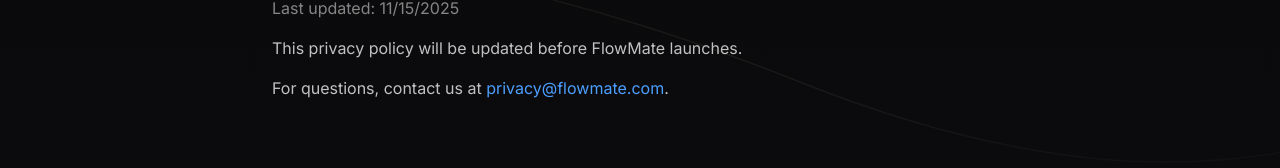
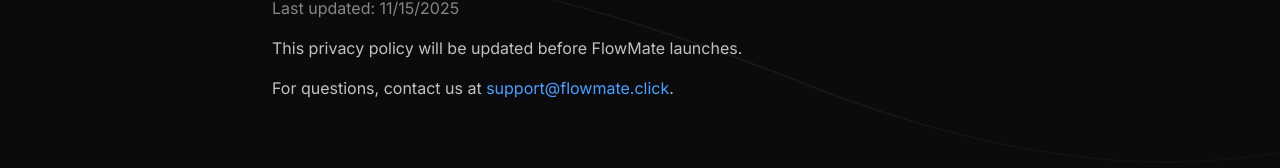
Before and after one commit to Max-Mendes91/flowmate-landing, a Next.js app: page /privacy in a window 1280 px wide. Shown: the part 218-386 px from the top of the page. Built offline with nearby package versions, Linux system fonts and the light colour scheme.

Commit message:
fix: update all contact emails to support@flowmate.click
Replace hello@flowmate.com, privacy@flowmate.com, and legal@flowmate.com
with support@flowmate.click across ContactModal, privacy, and terms pages.

```diff
--- a/src/app/privacy/page.tsx
+++ b/src/app/privacy/page.tsx
@@ -27,10 +27,10 @@ export default function PrivacyPage() {
           <p className="mb-4 text-text-secondary">
             For questions, contact us at{" "}
             <a
-              href="mailto:privacy@flowmate.com"
+              href="mailto:support@flowmate.click"
               className="text-accent-blue hover:underline"
             >
-              privacy@flowmate.com
+              support@flowmate.click
             </a>
             .
           </p>
--- a/src/app/terms/page.tsx
+++ b/src/app/terms/page.tsx
@@ -27,10 +27,10 @@ export default function TermsPage() {
           <p className="mb-4 text-text-secondary">
             For questions, contact us at{" "}
             <a
-              href="mailto:legal@flowmate.com"
+              href="mailto:support@flowmate.click"
               className="text-accent-blue hover:underline"
             >
-              legal@flowmate.com
+              support@flowmate.click
             </a>
             .
           </p>
--- a/src/components/ContactModal.tsx
+++ b/src/components/ContactModal.tsx
@@ -9,7 +9,7 @@ interface ContactModalProps {
 }
 
 export default function ContactModal({ isOpen, onClose }: ContactModalProps) {
-  const email = "hello@flowmate.com";
+  const email = "support@flowmate.click";
   const [showCopied, setShowCopied] = useState(false);
   const [showOpening, setShowOpening] = useState(false);
 
```
